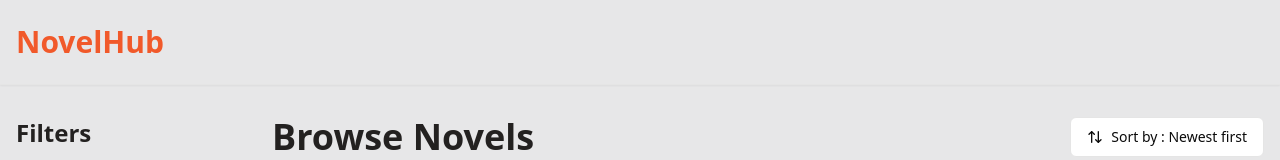
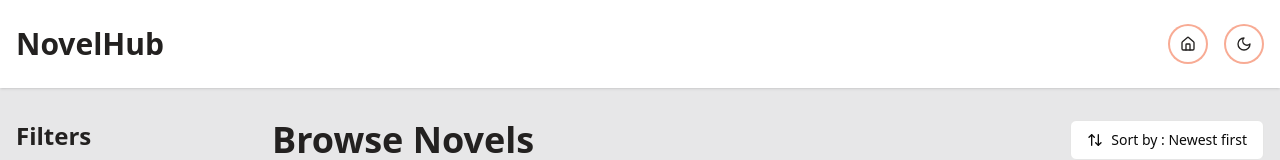
Before and after one commit to sidmax7/novel-hub, a Next.js app: page /browse in a window 1280 px wide. Shown: the top 160 px of the page. Built offline with nearby package versions, Linux system fonts and the light colour scheme; no server answers; the database is empty.

Commit message:
Header for browse page

```diff
--- a/src/app/browse/page.tsx
+++ b/src/app/browse/page.tsx
@@ -3,7 +3,7 @@
 import { useState, useEffect, useCallback } from 'react'
 import { Button } from "@/components/ui/button"
 import { Input } from "@/components/ui/input"
-import { Search, Check, ChevronLeft, ChevronRight, BookOpen, X } from "lucide-react"
+import { Search, Check, ChevronLeft, ChevronRight, BookOpen, X, Home, Sun, Moon } from "lucide-react"
 import Link from "next/link"
 import { motion } from 'framer-motion'
 import { useTheme } from 'next-themes'
@@ -70,7 +70,7 @@ const CACHE_EXPIRATION = 60 * 60 * 1000 // 1 hour in milliseconds
 const FILTER_STATE_KEY = 'novelHubFilterState'
 
 export default function BrowsePage() {
-  const { theme } = useTheme()
+  const { theme, setTheme } = useTheme()
   const [novels, setNovels] = useState<Novel[]>([])
   const [filteredNovels, setFilteredNovels] = useState<Novel[]>([])
   const [searchTerm, setSearchTerm] = useState('')
@@ -357,11 +357,40 @@ export default function BrowsePage() {
 
   return (
     <div className={`min-h-screen ${theme === 'dark' ? 'dark' : ''} bg-[#E7E7E8] dark:bg-[#232120]`}>
-      <header className="border-b dark:border-[#3E3F3E] bg-[#E7E7E8] dark:bg-[#232120] sticky top-0 z-10 shadow-sm">
-        <div className="container mx-auto px-4 py-6 flex items-center justify-between">
-          <Link href="/" className="text-3xl font-bold text-[#F1592A] dark:text-[#F1592A] hover:text-[#232120] dark:hover:text-[#E7E7E8] transition-colors">
-            NovelHub
-          </Link>
+      <header className="bg-white dark:bg-[#232120] shadow">
+        <div className="container mx-auto px-4 py-6 flex justify-between items-center">
+          <div className="flex items-center space-x-4">
+            <h1 className="text-3xl font-bold text-[#F1592A]">
+              <Link href="/" className="text-3xl font-bold text-[#232120] dark:text-[#E7E7E8] hover:text-[#F1592A] dark:hover:text-[#F1592A] transition-colors">
+                NovelHub
+              </Link>
+            </h1>
+          </div>
+          <div className="flex items-center space-x-4">
+            <Link href="/" passHref>
+              <Button
+                variant="outline"
+                size="icon"
+                className="w-10 h-10 rounded-full border-2 border-[#F1592A] border-opacity-50 bg-white dark:bg-[#232120] hover:bg-[#F1592A] dark:hover:bg-[#F1592A] group"
+              >
+                <Home className="h-4 w-4 text-[#232120] dark:text-[#E7E7E8] group-hover:text-white" />
+                <span className="sr-only">Home</span>
+              </Button>
+            </Link>
+            <Button
+              variant="outline"
+              size="icon"
+              onClick={() => setTheme(theme === 'light' ? 'dark' : 'light')}
+              className="w-10 h-10 rounded-full border-2 border-[#F1592A] border-opacity-50 bg-white dark:bg-[#232120] hover:bg-[#F1592A] dark:hover:bg-[#F1592A] group"
+            >
+              {theme === 'dark' ? (
+                <Sun className="h-4 w-4 text-[#232120] dark:text-[#E7E7E8] group-hover:text-white" />
+              ) : (
+                <Moon className="h-4 w-4 text-[#232120] dark:text-[#E7E7E8] group-hover:text-white" />
+              )}
+              <span className="sr-only">Toggle theme</span>
+            </Button>
+          </div>
         </div>
       </header>
 
```
